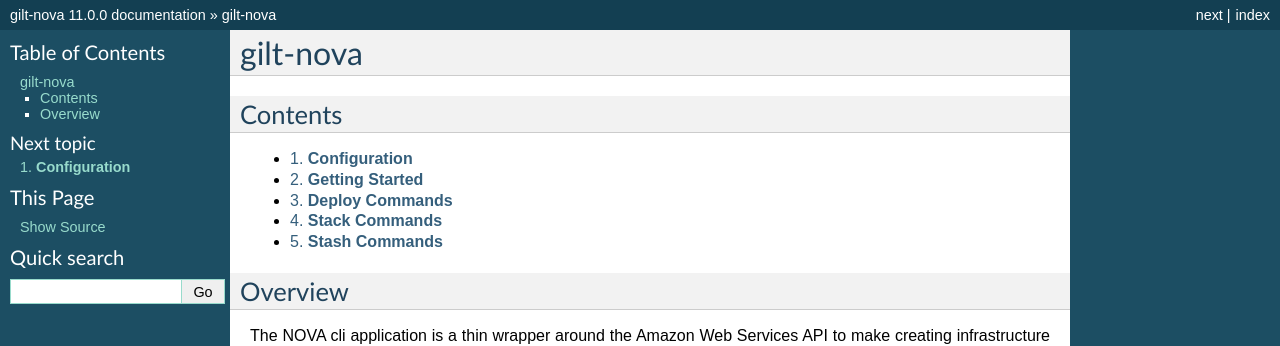
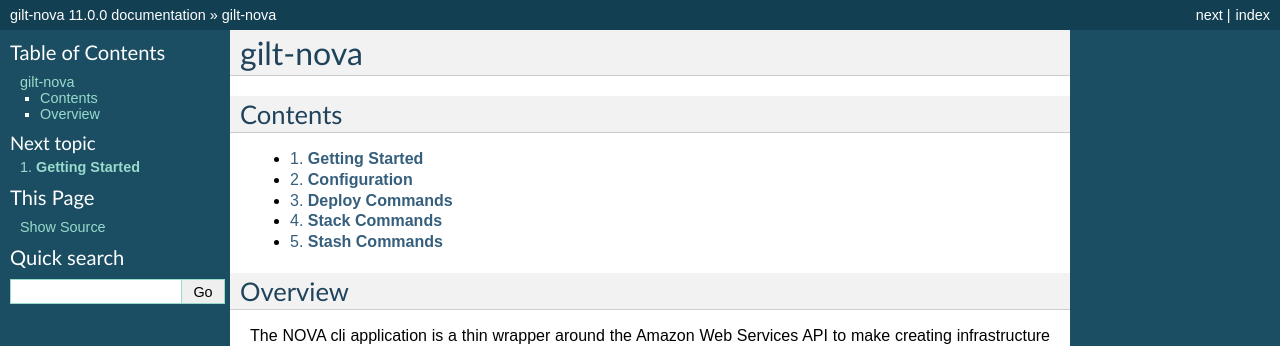
Before and after one commit to zeus911/nova, a Sphinx documentation site: the page built from docs/index.rst, in a window 1280 px wide. Shown: the top 346 px of the page. Built offline with Sphinx 7.4.7, drawn with Linux system fonts in a browser that asks for light colours.

Commit message:
Fix ordering

```diff
--- a/docs/index.rst
+++ b/docs/index.rst
@@ -15,7 +15,8 @@
    :titlesonly:
    :glob:
 
-   *
+   getting_started
+   configuration
    commands/*
 
 Overview
```
